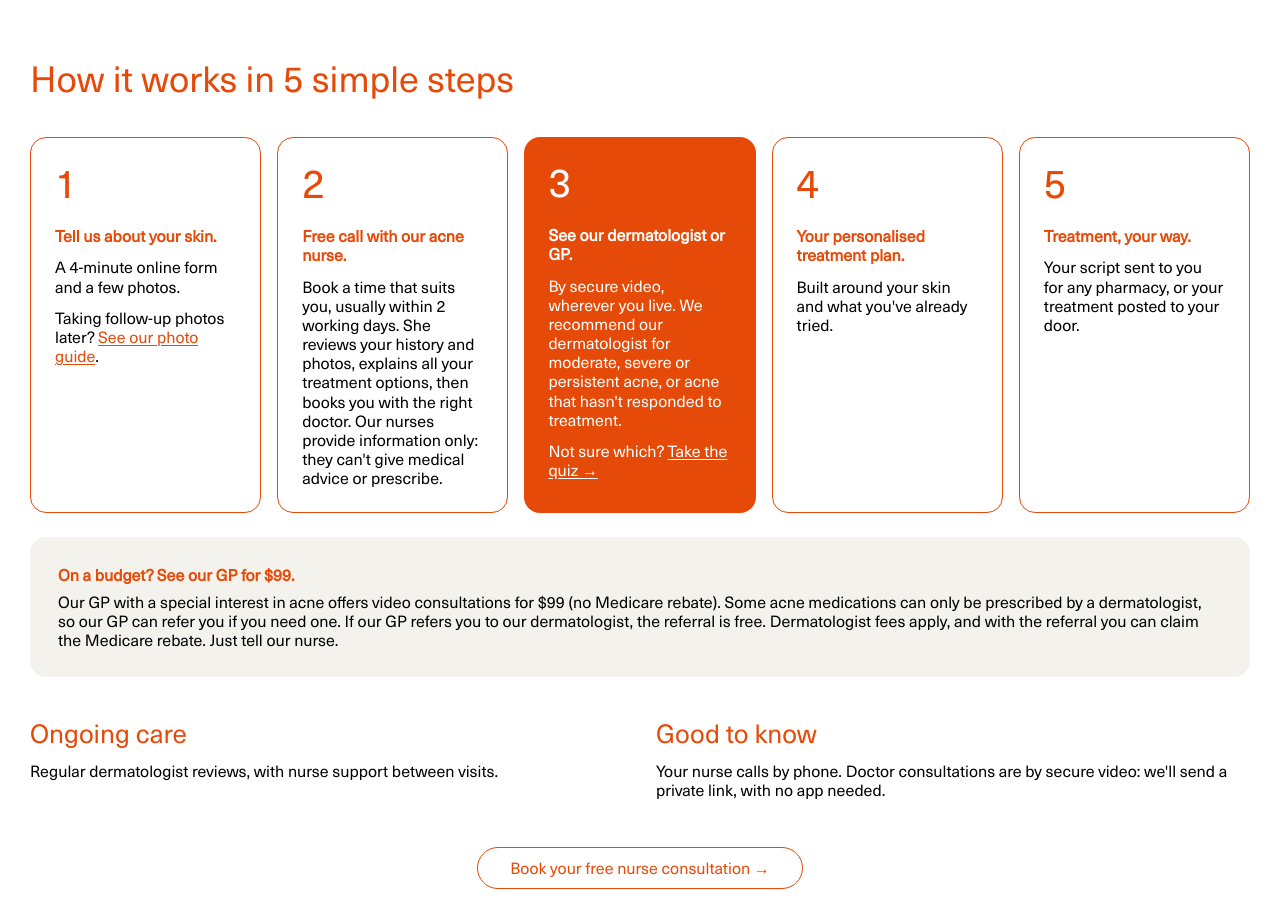
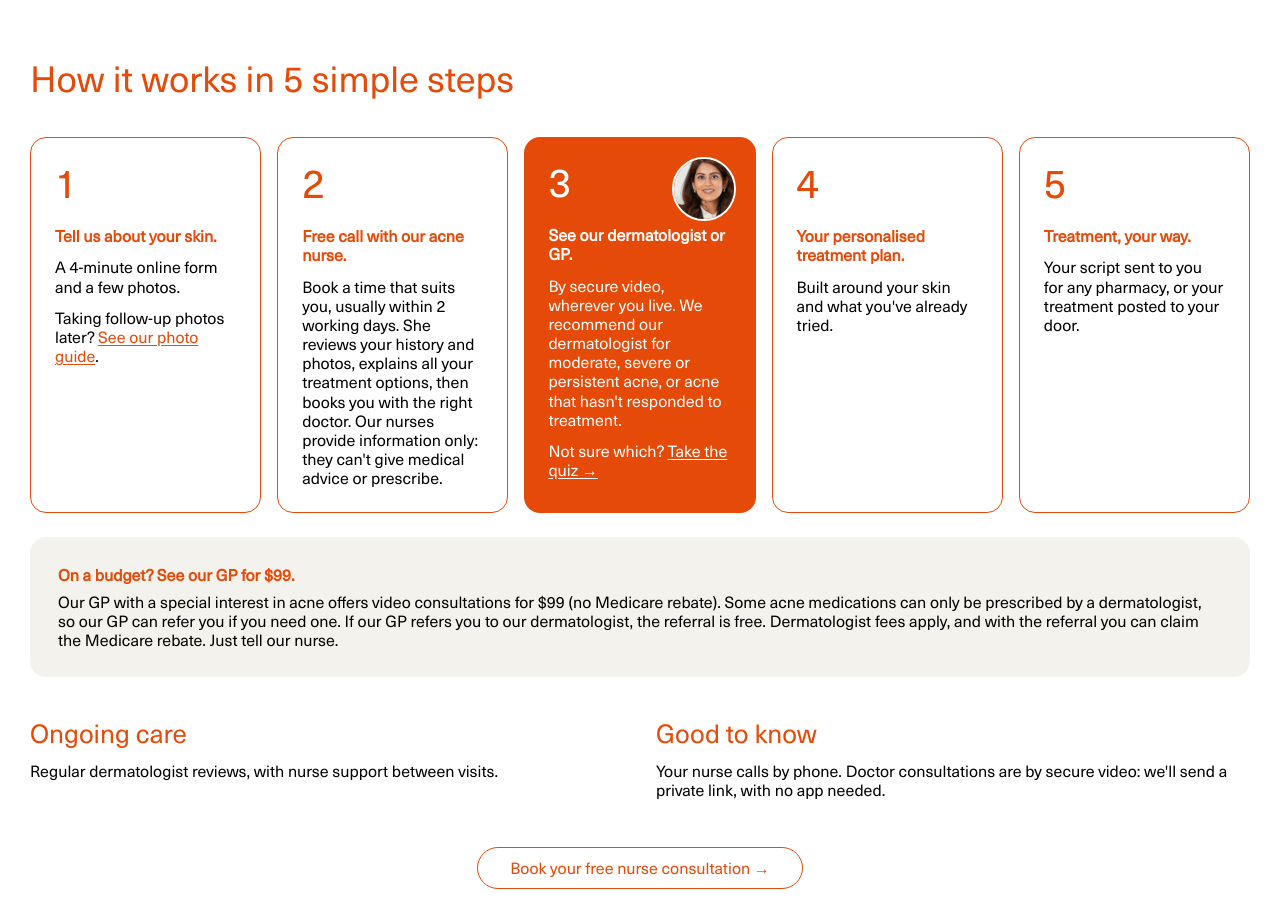
Before and after one commit to OnlineMarketingForDoctors/treatacne, a Next.js app: page /how-it-works in a window 1280 px wide. Shown: the part 900-1806 px from the top of the page. Built offline with nearby package versions, Linux system fonts and the light colour scheme.

Commit message:
How it works: Dr Niyati Sharma headshot on step 3
Co-Authored-By: Claude Opus 5.5 <noreply@anthropic.com>
Claude-Session: https://claude.ai/code/session_017rqZm4H3L2eKfkLXvACMTc

```diff
--- a/src/app/(site)/how-it-works/page.tsx
+++ b/src/app/(site)/how-it-works/page.tsx
@@ -61,13 +61,22 @@ export default function HowItWorksPage() {
                 key={step.title}
                 data-reveal="up"
                 style={revealDelay(i * 90)}
-                className={`flex flex-col rounded-2xl p-5 lg:p-6 ${
+                className={`relative flex flex-col rounded-2xl p-5 lg:p-6 ${
                   highlight ? "bg-brand text-white" : "border border-brand bg-white"
                 }`}
               >
                 <span aria-hidden className="text-[40px] leading-none font-light">
                   {i + 1}
                 </span>
+                {highlight && (
+                  <Image
+                    src="/images/dr-niyati-sharma-avatar.jpg"
+                    alt="Dr Niyati Sharma, dermatologist"
+                    width={160}
+                    height={160}
+                    className="absolute top-4 right-4 size-16 rounded-full border-2 border-white object-cover lg:top-5 lg:right-5"
+                  />
+                )}
                 <h3 className="mt-6 text-body font-bold">{step.title}</h3>
                 <p className={`mt-3 text-body ${highlight ? "" : "text-black"}`}>{step.body}</p>
                 {extras[i] && (
```
Also changed, not shown: public/images/dr-niyati-sharma-avatar.jpg (added).
